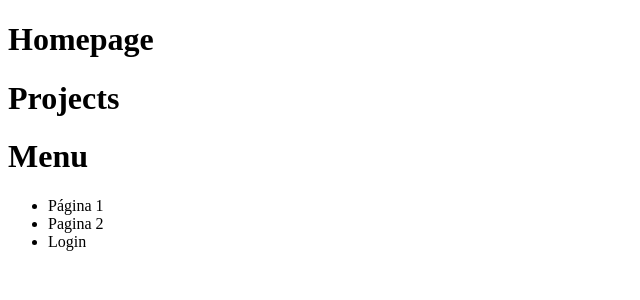
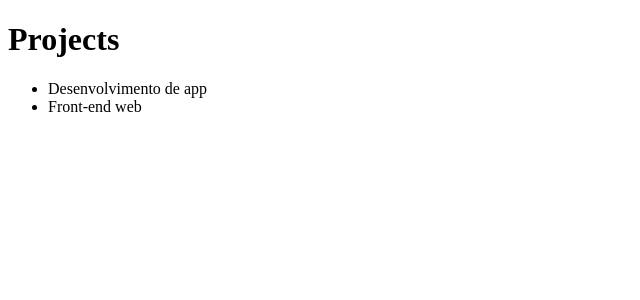
Before and after one commit to felipe2g/conceitos-dev, a React app in the folder frontend/: page / in a window 1280 px wide. Shown: the top 300 px of the page, without its empty margins (0-640 px from the left). Built offline with nearby package versions, Linux system fonts and the light colour scheme.

Commit message:
list projects

```diff
--- a/frontend/src/App.js
+++ b/frontend/src/App.js
@@ -3,17 +3,19 @@ import React from 'react';
 import Header from './components/Header.js';
 
 function App(){
+
+  const project = ['Desenvolvimento de app', 'Front-end web'];
+
   return (
     <div>
-      <Header title="Homepage" />
-      <Header title="Projects" />
-      <Header title="Menu">
+      <>
+        <Header title="Projects" />
+
         <ul>
-          <li>Página 1</li>
-          <li>Pagina 2</li>
-          <li>Login</li>
+          {project.map(project => <li key={project}>{project}</li>)}
         </ul>
-      </Header>
+
+      </>
     </div>
   )
 }
--- a/frontend/src/components/Header.js
+++ b/frontend/src/components/Header.js
@@ -5,7 +5,6 @@ export default function Header({ title, children }) {
 
     <header>
       <h1>{title}</h1>
-      {children}
     </header>
 
   );
```
